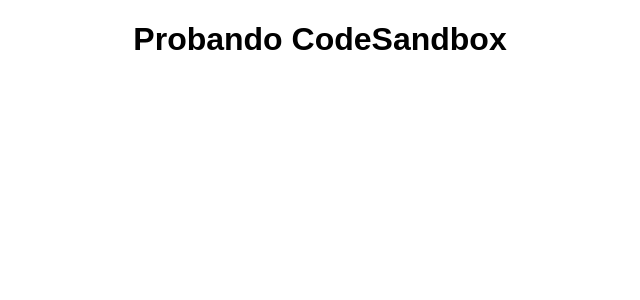
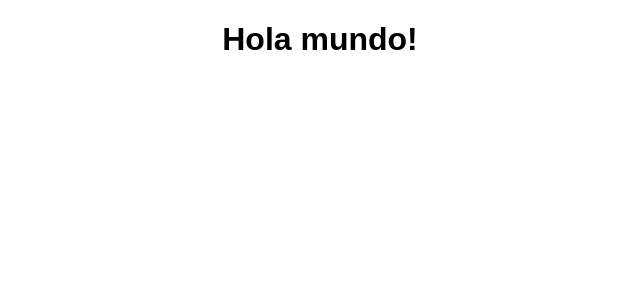
Before and after one commit to DOF1109/React-Practicas-CF-forked-, a React (Create React App) app: page / in a window 1280 px wide. Shown: the top 300 px of the page, without its empty margins (320-960 px from the left). Built offline with nearby package versions, Linux system fonts and the light colour scheme.

Commit message:
Instalo dependencias de node desde VS Code

```diff
--- a/package.json
+++ b/package.json
@@ -8,7 +8,7 @@
     "loader-utils": "3.2.1",
     "react": "18.2.0",
     "react-dom": "18.2.0",
-    "react-scripts": "5.0.1"
+    "react-scripts": "^5.0.1"
   },
   "devDependencies": {
     "@babel/runtime": "7.13.8",
--- a/src/App.js
+++ b/src/App.js
@@ -3,7 +3,7 @@
 export default function App() {
   return (
     <div className="App">
-      <h1>Probando CodeSandbox</h1>
+      <h1>Hola mundo!</h1>
     </div>
   );
 }
```
Also changed, not shown: 2 other files (tests, documents, lock files or other folders).
